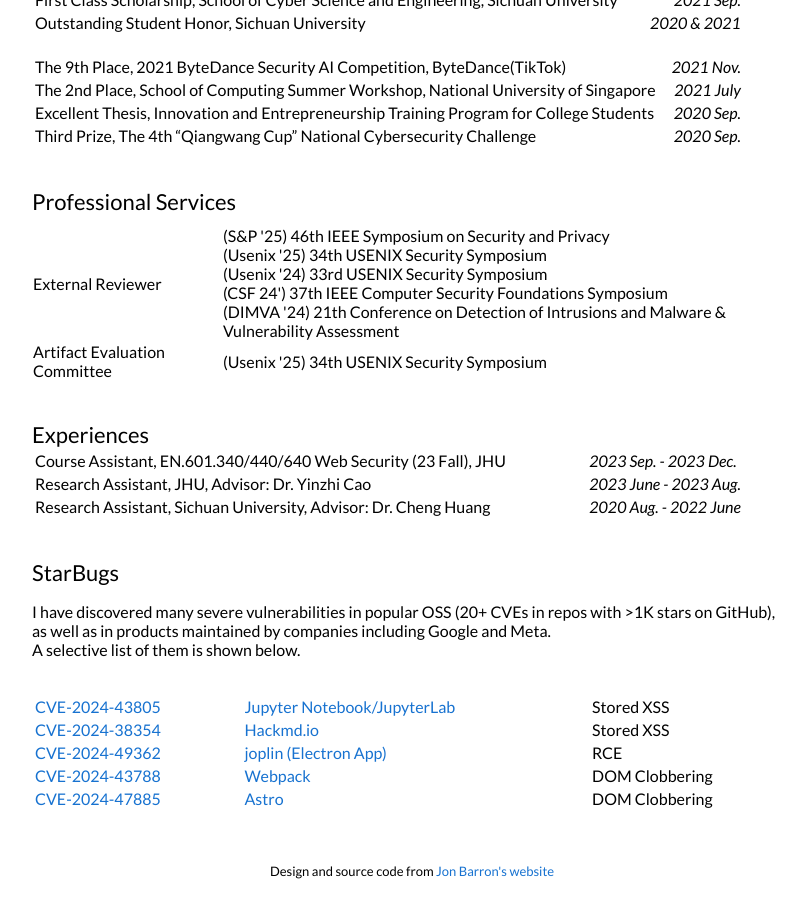
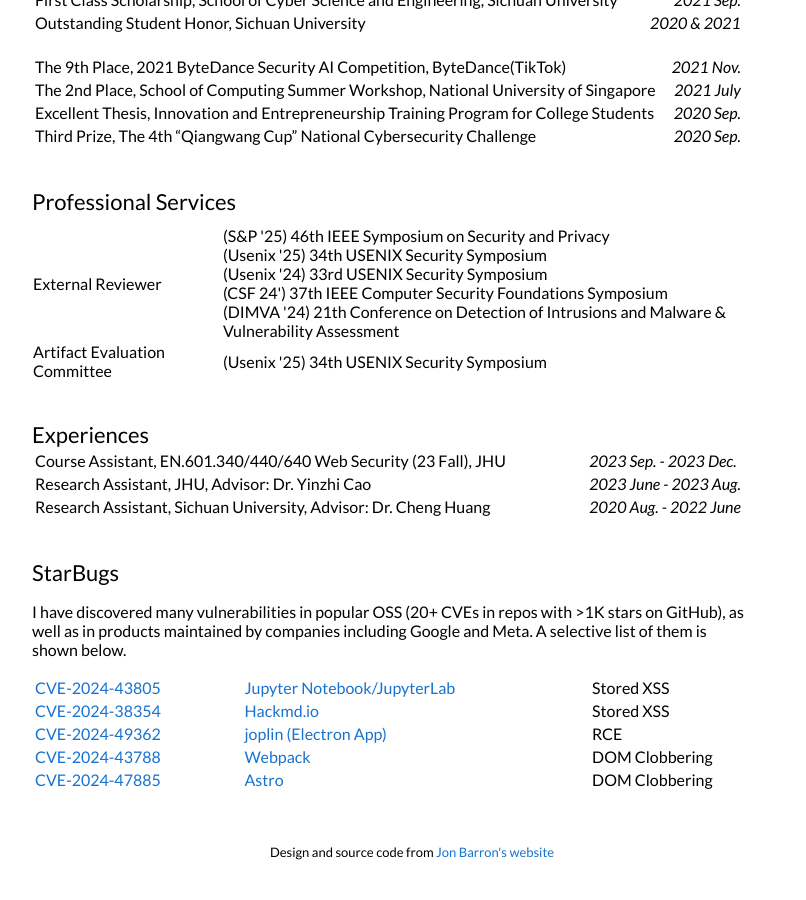
Before and after one commit to jackfromeast/jackfromeast.github.io, a Jekyll site: the page built from _posts/2024-09-23-FollowMyFlow.md, in a window 1280 px wide and 900 px high, scrolled down 1484 px. Shown: the whole window, without its empty margins (228-1034 px from the left). Built offline with Jekyll 4.4.1, drawn with Linux system fonts in a browser that asks for light colours.

Commit message:
[StarBugs] Update the StarBugs Section.

```diff
--- a/_layouts/default.html
+++ b/_layouts/default.html
@@ -250,11 +250,10 @@
               <div style="margin-bottom: 10px;">
                 <h2>StarBugs</h2>
               </div>
-              <p>
-              I have discovered many severe vulnerabilities in popular OSS (20+ CVEs in repos with >1K stars on GitHub), as well as in products maintained by companies including Google and Meta.
-              <br>
-              A selective list of them is shown below.
-              </p><br>
+              <p style="margin-right: 5%;">
+                I have discovered many vulnerabilities in popular OSS (20+ CVEs in repos with >1K stars on GitHub), as well as in products maintained by companies including Google and Meta.
+                A selective list of them is shown below.
+              </p>
               <table style="width:100%;table-layout:auto;">
                 {% for vuln in site.data.vulns %}
                 {% if vuln.selected %}
```
